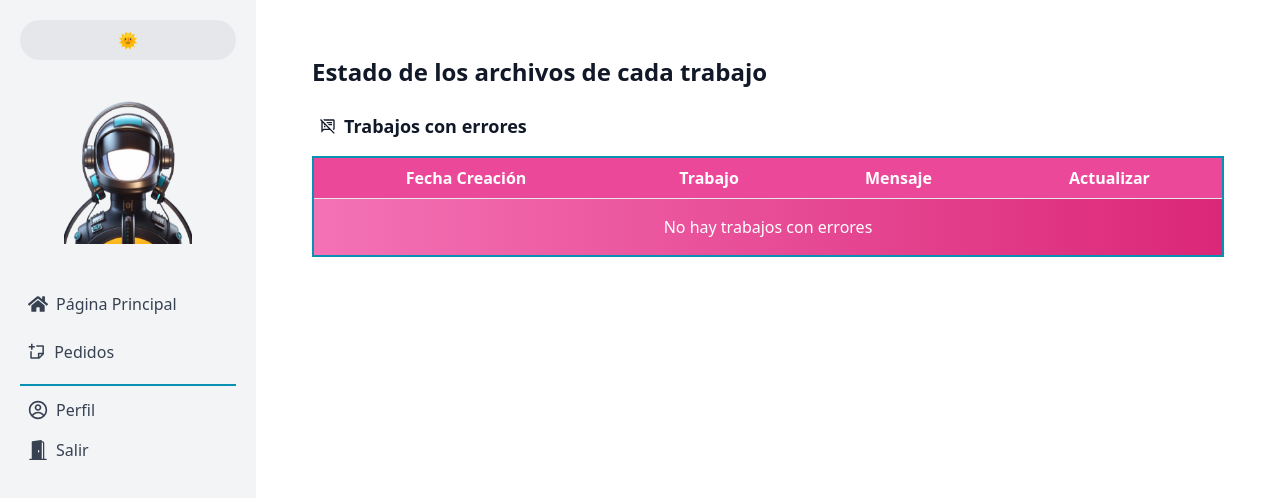
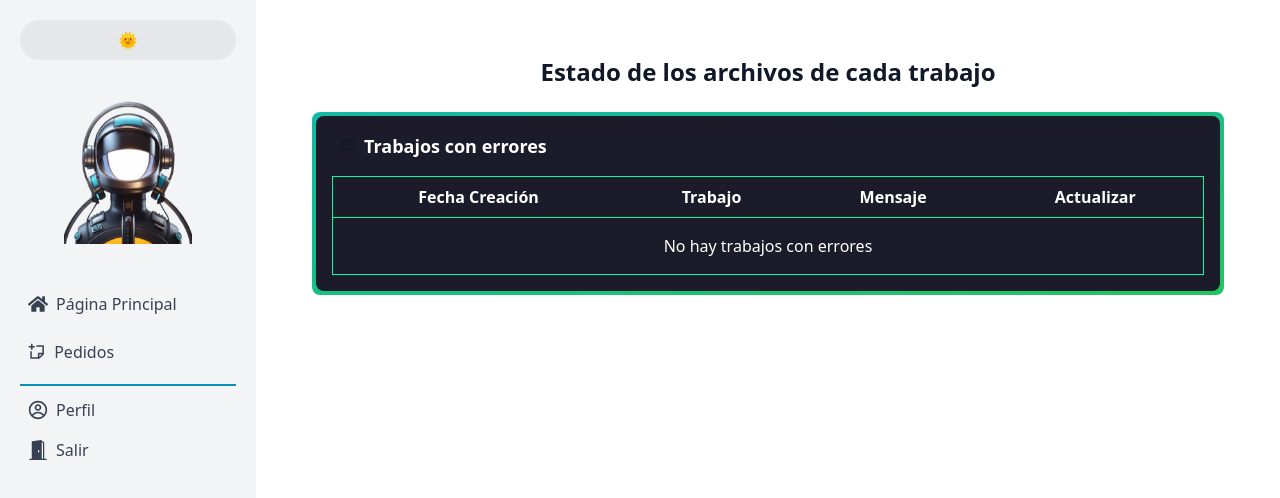
Before and after one commit to JoaquinFarah/area_clientes, a Next.js app: page /pages/state in a window 1280 px wide. Shown: the top 498 px of the page. Built offline with nearby package versions, Linux system fonts and the light colour scheme.

Commit message:
more style fixes

```diff
--- a/src/app/pages/state/page.tsx
+++ b/src/app/pages/state/page.tsx
@@ -1,3 +1,100 @@
+// "use client"
+// import { useState } from 'react';
+// import { MdOutlineSpeakerNotesOff } from "react-icons/md";
+
+// interface Trabajo {
+//   idError: string;
+//   idCliente: string;
+//   cliente: string;
+//   trabajo: string;
+//   mensaje: string;
+//   fecha: string;
+// }
+
+// interface EstadoArchivosProps {
+//   results: Trabajo[] | null;
+//   clienteId: string;
+//   nombreCliente: string;
+// }
+
+// const EstadoArchivos: React.FC<EstadoArchivosProps> = ({ results, clienteId, nombreCliente }) => {
+//   const [loadingId, setLoadingId] = useState<string | null>(null);
+
+//   const handleUpdateClick = (idError: string) => {
+//     setLoadingId(idError);
+//     // Llamada para actualizar el trabajo y manejar el resultado, (results y clienteId) se obtienen a través de props o desde un API
+//     setTimeout(() => setLoadingId(null), 2000); // Mockea una espera para volver al estado de no cargando
+//   };
+
+//   return (
+//     <div className="p-4 h-screen w-full">
+//       <h1 className="text-2xl font-bold mb-6">Estado de los archivos de cada trabajo</h1>
+
+//       <input type="hidden" value={clienteId} />
+//       <input type="hidden" id="pagina" value="estado_archivos" />
+//       <input type="hidden" id="idCliente" value={clienteId} />
+//       <input type="hidden" id="nombreCliente" value={nombreCliente} />
+
+//       <div className="mb-8">
+//         <div className="flex items-center mb-4">
+//           <i className="bi bi-tags-fill text-lg mr-2" />
+//           <MdOutlineSpeakerNotesOff />
+//           <h5 className="ml-2 text-lg font-semibold">Trabajos con errores</h5>
+//         </div>
+//         <div className="overflow-x-auto">
+//           <table className="min-w-full border-2 border-cyan-600">
+//             <thead>
+//               <tr className="text-center bg-pink-500 text-white">
+//                 <th className="px-4 py-2 border-b">Fecha Creación</th>
+//                 <th className="px-4 py-2 border-b">Trabajo</th>
+//                 <th className="px-4 py-2 border-b">Mensaje</th>
+//                 <th className="px-4 py-2 border-b">Actualizar</th>
+//               </tr>
+//             </thead>
+//             <tbody>
+//               {results && results.length > 0 ? (
+//                 results.map((r) => (
+//                   <tr
+//                     key={r.idError}
+//                     className="text-center border-b bg-gradient-to-r from-pink-50 to-pink-900 text-white shadow-lg"
+//                   >
+//                     <td className="px-4 py-2">{new Date(r.fecha).toLocaleDateString('es-AR')}</td>
+//                     <td className="px-4 py-2">{r.trabajo}</td>
+//                     <td className="px-4 py-2">{r.mensaje}</td>
+//                     <td className="px-4 py-2">
+//                       <button
+//                         onClick={() => handleUpdateClick(r.idError)}
+//                         className="btn btn-outline-primary btn-sm p-2 flex items-center justify-center"
+//                         disabled={loadingId === r.idError}
+//                       >
+//                         {loadingId === r.idError ? (
+//                           <span className="spinner-border spinner-border-sm animate-spin" aria-hidden="true"></span>
+//                         ) : (
+//                           <i className="bi bi-arrow-clockwise text-lg"></i>
+//                         )}
+//                       </button>
+//                     </td>
+//                   </tr>
+//                 ))
+//               ) : (
+//                 <tr className="text-center bg-gradient-to-r from-pink-400 to-pink-600 text-white shadow-lg">
+//                   <td colSpan={4} className="py-4">
+//                     No hay trabajos con errores
+//                   </td>
+//                 </tr>
+//               )}
+//             </tbody>
+//           </table>
+//         </div>
+//       </div>
+//     </div>
+//   );
+// };
+
+// export default EstadoArchivos;
+
+
+
 "use client"
 import { useState } from 'react';
 import { MdOutlineSpeakerNotesOff } from "react-icons/md";
@@ -22,33 +119,34 @@ const EstadoArchivos: React.FC<EstadoArchivosProps> = ({ results, clienteId, nom
 
   const handleUpdateClick = (idError: string) => {
     setLoadingId(idError);
-    // Llamada para actualizar el trabajo y manejar el resultado, (results y clienteId) se obtienen a través de props o desde un API
-    setTimeout(() => setLoadingId(null), 2000); // Mockea una espera para volver al estado de no cargando
+    // Aquí podrías realizar una llamada para actualizar el trabajo y manejar el resultado
+    setTimeout(() => setLoadingId(null), 2000); // Simula una espera para volver al estado de no cargando
   };
 
   return (
-    <div className="p-4 h-screen w-full">
-      <h1 className="text-2xl font-bold mb-6">Estado de los archivos de cada trabajo</h1>
+    <div className="p-4 h-screen">
+      <h1 className="text-2xl font-bold mb-6 text-center">Estado de los archivos de cada trabajo</h1>
 
       <input type="hidden" value={clienteId} />
       <input type="hidden" id="pagina" value="estado_archivos" />
       <input type="hidden" id="idCliente" value={clienteId} />
       <input type="hidden" id="nombreCliente" value={nombreCliente} />
 
-      <div className="mb-8">
+      <div className="mb-8 bg-gradient-to-br from-teal-500 to-green-500 p-1 rounded-lg">
+        <div className="bg-[#1c1b29] p-4 rounded-lg">
           <div className="flex items-center mb-4">
-          <i className="bi bi-tags-fill text-lg mr-2" />
+            <i className="bi bi-tags-fill text-teal-400 text-lg mr-2" />
             <MdOutlineSpeakerNotesOff />
-          <h5 className="ml-2 text-lg font-semibold">Trabajos con errores</h5>
+            <h5 className="ml-2 text-lg font-semibold text-white">Trabajos con errores</h5>
           </div>
           <div className="overflow-x-auto">
-          <table className="min-w-full border-2 border-cyan-600">
+            <table className="min-w-full bg-[#1c1b29] border border-[#00ffa2] rounded-lg">
               <thead>
-              <tr className="text-center bg-pink-500 text-white">
-                <th className="px-4 py-2 border-b">Fecha Creación</th>
-                <th className="px-4 py-2 border-b">Trabajo</th>
-                <th className="px-4 py-2 border-b">Mensaje</th>
-                <th className="px-4 py-2 border-b">Actualizar</th>
+                <tr className="text-center text-white">
+                  <th className="px-4 py-2 border-b border-[#00ffa2]">Fecha Creación</th>
+                  <th className="px-4 py-2 border-b border-[#00ffa2]">Trabajo</th>
+                  <th className="px-4 py-2 border-b border-[#00ffa2]">Mensaje</th>
+                  <th className="px-4 py-2 border-b border-[#00ffa2]">Actualizar</th>
                 </tr>
               </thead>
               <tbody>
@@ -56,7 +154,7 @@ const EstadoArchivos: React.FC<EstadoArchivosProps> = ({ results, clienteId, nom
                   results.map((r) => (
                     <tr
                       key={r.idError}
-                    className="text-center border-b bg-gradient-to-r from-pink-400 to-pink-600 text-white shadow-lg"
+                      className="text-center text-white border-b border-[#00ffa2] bg-gradient-to-r from-[#1c1b29] to-[#1c1b29] hover:bg-gradient-to-r hover:from-teal-500 hover:to-green-500"
                     >
                       <td className="px-4 py-2">{new Date(r.fecha).toLocaleDateString('es-AR')}</td>
                       <td className="px-4 py-2">{r.trabajo}</td>
@@ -77,7 +175,7 @@ const EstadoArchivos: React.FC<EstadoArchivosProps> = ({ results, clienteId, nom
                     </tr>
                   ))
                 ) : (
-                <tr className="text-center bg-gradient-to-r from-pink-400 to-pink-600 text-white shadow-lg">
+                  <tr className="text-center text-white">
                     <td colSpan={4} className="py-4">
                       No hay trabajos con errores
                     </td>
@@ -88,6 +186,7 @@ const EstadoArchivos: React.FC<EstadoArchivosProps> = ({ results, clienteId, nom
           </div>
         </div>
       </div>
+    </div>
   );
 };
 
```
Lines whose indentation alone changed are shown as unchanged.
